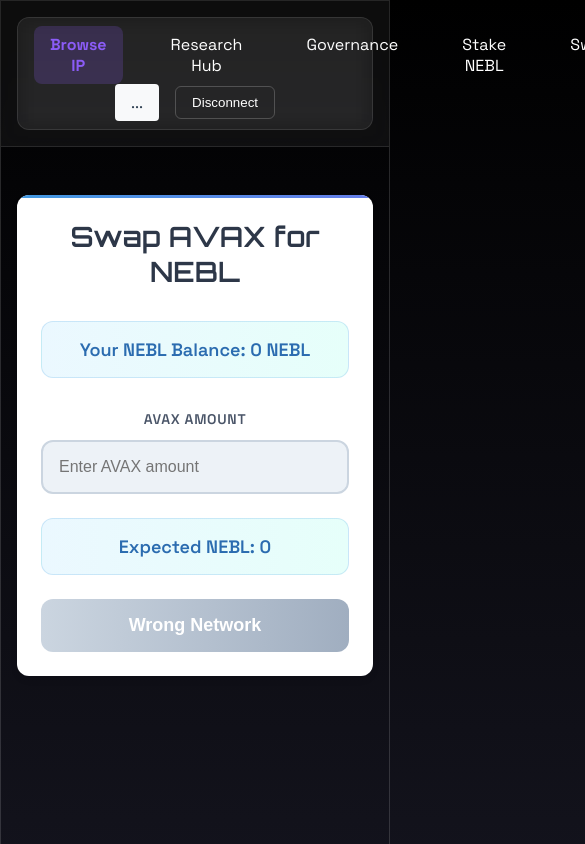
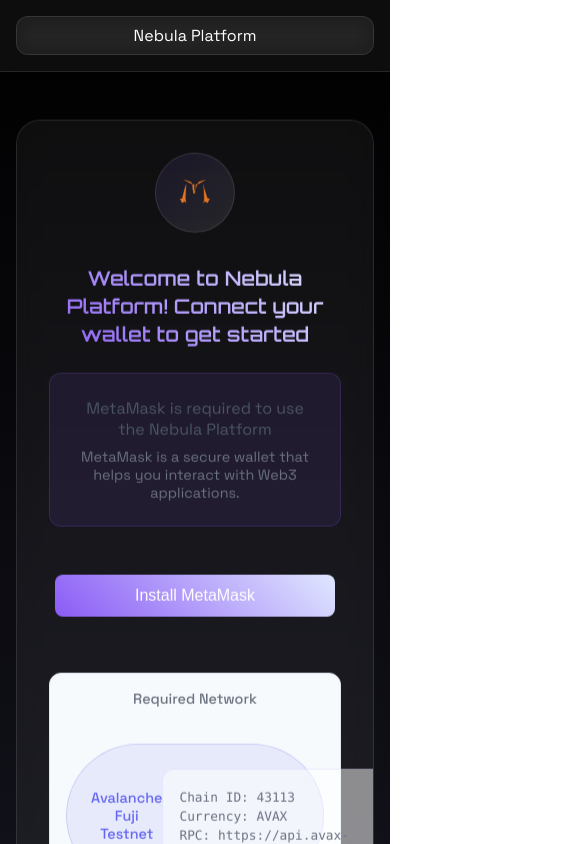
Before and after one commit to agnij-dutta/Nebula-Platform, a React (Create React App) app in the folder frontend/: page /swap in a window 390 px wide. Shown: the top 844 px of the page, 585 px wide, since content can reach past the window. Built offline with nearby package versions, Linux system fonts and the light colour scheme; what ipfs-http-client would draw is missing.

Commit message:
Add network switch prompt and error handling; enhance styles for better UX

```diff
--- a/frontend/src/App.tsx
+++ b/frontend/src/App.tsx
@@ -59,8 +59,8 @@
         }
     }, [switchToFujiTestnet]);
 
-    // Show global wallet prompt if no wallet is connected
-    if (needsWallet) {
+    // Early return if wallet not connected or wrong network
+    if (needsWallet || !account) {
         return (
             <Router>
                 <div className="App wallet-not-connected">
@@ -74,6 +74,39 @@
                             message="Welcome to Nebula Platform! Connect your wallet to get started"
                             onConnect={connectWallet}
                             isLoading={isConnecting}
+                        />
+                    </main>
+                </div>
+            </Router>
+        );
+    }
+
+    // Show network switch prompt if wrong network
+    if (isWrongNetwork) {
+        return (
+            <Router>
+                <div className="App network-switch-required">
+                    <header className="App-header minimal">
+                        <div className="header-content">
+                            <div className="logo">Nebula Platform</div>
+                            <div className="wallet-section">
+                                <div className="wallet-controls">
+                                    <span className="address">
+                                        {account.slice(0, 6)}...{account.slice(-4)}
+                                    </span>
+                                    <button onClick={disconnectWallet} className="disconnect-button">
+                                        Disconnect
+                                    </button>
+                                </div>
+                            </div>
+                        </div>
+                    </header>
+                    <main className="App-content">
+                        <WalletPrompt
+                            message={`Please switch to ${WEB3_CONFIG.NETWORKS.TESTNET.name} to continue`}
+                            onConnect={switchToFujiTestnet}
+                            isNetworkSwitching={isNetworkSwitching || isRetrying}
+                            isLoading={isNetworkSwitching || isRetrying}
                         />
                     </main>
                 </div>
--- a/frontend/src/components/NetworkSwitchOverlay.css
+++ b/frontend/src/components/NetworkSwitchOverlay.css
@@ -181,6 +181,29 @@
     margin: 0;
 }
 
+.network-error-banner {
+    position: fixed;
+    top: 0;
+    left: 0;
+    right: 0;
+    background: rgba(239, 68, 68, 0.95);
+    color: white;
+    padding: 1rem;
+    text-align: center;
+    z-index: 1000;
+    backdrop-filter: blur(4px);
+    animation: slideDown 0.3s ease-out;
+}
+
+.manual-switch-prompt {
+    font-size: 0.875rem;
+    margin-top: 0.5rem;
+    padding: 0.5rem;
+    background: rgba(255, 255, 255, 0.2);
+    border-radius: 4px;
+    display: inline-block;
+}
+
 @keyframes fadeIn {
     from { opacity: 0; }
     to { opacity: 1; }
@@ -212,6 +235,15 @@
     to { transform: translate(-50%, -50%) rotate(360deg); }
 }
 
+@keyframes slideDown {
+    from {
+        transform: translateY(-100%);
+    }
+    to {
+        transform: translateY(0);
+    }
+}
+
 @media (max-width: 640px) {
     .network-switch-content {
         width: 95%;
--- a/frontend/src/components/NetworkValidator.tsx
+++ b/frontend/src/components/NetworkValidator.tsx
@@ -1,10 +1,13 @@
 import React, { useEffect, useState } from 'react';
 import { useWeb3 } from '../web3/hooks/useWeb3';
 import { WEB3_CONFIG } from '../web3/config';
+import './NetworkSwitchOverlay.css';
 
 const NetworkValidator: React.FC = () => {
     const { provider, chainId, error, switchToFujiTestnet } = useWeb3();
     const [isValidating, setIsValidating] = useState(false);
+    const [validationAttempts, setValidationAttempts] = useState(0);
+    const MAX_AUTO_SWITCH_ATTEMPTS = 3;
 
     useEffect(() => {
         const validateNetwork = async () => {
@@ -24,9 +27,15 @@
                     console.warn('Domain not in allowlist:', currentDomain);
                 }
 
-                // Auto switch network if needed
-                if (network.chainId !== WEB3_CONFIG.NETWORKS.TESTNET.chainId) {
-                    await switchToFujiTestnet();
+                // Auto switch network if needed and under max attempts
+                if (network.chainId !== WEB3_CONFIG.NETWORKS.TESTNET.chainId &&
+                    validationAttempts < MAX_AUTO_SWITCH_ATTEMPTS) {
+                    try {
+                        await switchToFujiTestnet();
+                        setValidationAttempts(prev => prev + 1);
+                    } catch (err) {
+                        console.error('Auto network switch failed:', err);
+                    }
                 }
             } catch (err) {
                 console.error('Network validation failed:', err);
@@ -36,12 +45,24 @@
         };
 
         validateNetwork();
-    }, [provider, chainId, switchToFujiTestnet, isValidating]);
+    }, [provider, chainId, switchToFujiTestnet, isValidating, validationAttempts]);
+
+    // Reset validation attempts when network is correct
+    useEffect(() => {
+        if (chainId === WEB3_CONFIG.NETWORKS.TESTNET.chainId) {
+            setValidationAttempts(0);
+        }
+    }, [chainId]);
 
     if (error) {
         return (
             <div className="network-error-banner">
                 {error}
+                {validationAttempts >= MAX_AUTO_SWITCH_ATTEMPTS && (
+                    <div className="manual-switch-prompt">
+                        Please switch to {WEB3_CONFIG.NETWORKS.TESTNET.name} manually in your wallet
+                    </div>
+                )}
             </div>
         );
     }
--- a/frontend/src/components/WalletPrompt.css
+++ b/frontend/src/components/WalletPrompt.css
@@ -59,6 +59,25 @@
     -webkit-text-fill-color: transparent;
 }
 
+.install-prompt {
+    margin: 1.5rem 0;
+    padding: 1.5rem;
+    background: rgba(139, 92, 246, 0.1);
+    border-radius: 12px;
+    border: 1px solid rgba(139, 92, 246, 0.2);
+}
+
+.install-prompt p {
+    margin: 0;
+    color: #4B5563;
+}
+
+.install-prompt .install-description {
+    font-size: 0.9rem;
+    margin-top: 0.5rem;
+    color: #6B7280;
+}
+
 .connect-button {
     background: linear-gradient(45deg, #8B5CF6, #E0E7FF);
     color: white;
@@ -96,27 +115,31 @@
     left: 100%;
 }
 
-.connect-button:hover {
+.connect-button:hover:not(:disabled) {
     transform: translateY(-2px);
     box-shadow: 0 4px 12px var(--glow-shadow);
 }
 
-.connect-button:active {
+.connect-button:active:not(:disabled) {
     transform: translateY(0);
 }
 
-.connect-button.loading {
+.connect-button:disabled {
     background: linear-gradient(45deg, #818cf8, #a78bfa);
     cursor: wait;
-    position: relative;
+    opacity: 0.7;
+}
+
+.connect-button.loading {
+    color: transparent;
 }
 
 .connect-button.loading::after {
     content: '';
     position: absolute;
-    right: 1rem;
+    left: 50%;
     top: 50%;
-    transform: translateY(-50%);
+    transform: translate(-50%, -50%);
     width: 20px;
     height: 20px;
     border: 2px solid rgba(255, 255, 255, 0.3);
@@ -128,13 +151,14 @@
 .network-info {
     margin-top: 2rem;
     padding-top: 1.5rem;
-    border-top: 1px solid #e5e7eb;
+    border-top: 1px solid rgba(139, 92, 246, 0.2);
 }
 
 .network-info .title {
     font-weight: 500;
-    color: #6b7280;
-    margin-bottom: 0.5rem;
+    color: #6B7280;
+    margin-bottom: 0.75rem;
+    font-size: 0.9rem;
 }
 
 .network-name {
@@ -142,11 +166,12 @@
     align-items: center;
     background: rgba(99, 102, 241, 0.1);
     color: #6366f1;
-    padding: 0.35rem 1rem;
+    padding: 0.5rem 1rem;
     border-radius: 9999px;
     font-size: 0.9rem;
     font-weight: 500;
     margin: 0.5rem 0;
+    border: 1px solid rgba(99, 102, 241, 0.2);
 }
 
 .network-name::before {
@@ -160,35 +185,29 @@
 }
 
 .network-details {
-    background: #f9fafb;
+    background: rgba(255, 255, 255, 0.5);
     border-radius: 12px;
     padding: 1rem;
     margin-top: 1rem;
     text-align: left;
+    font-size: 0.8rem;
+    border: 1px solid rgba(99, 102, 241, 0.1);
 }
 
 .network-details div {
-    color: #6b7280;
-    font-size: 0.875rem;
+    color: #6B7280;
     margin: 0.25rem 0;
-    font-family: monospace;
-}
-
-.button-loader {
-    display: none;
+    font-family: ui-monospace, SFMono-Regular, Menlo, Monaco, Consolas, monospace;
 }
 
 .error-message {
     background: rgba(239, 68, 68, 0.1);
-    color: #ef4444;
+    color: #DC2626;
     padding: 1rem;
-    border-radius: 12px;
+    border-radius: 8px;
     margin: 1rem 0;
     font-size: 0.9rem;
-    display: flex;
-    flex-direction: column;
-    gap: 0.75rem;
-    align-items: center;
+    border: 1px solid rgba(239, 68, 68, 0.2);
 }
 
 .install-button {
@@ -228,7 +247,7 @@
 
 @keyframes spin {
     to {
-        transform: rotate(360deg);
+        transform: translate(-50%, -50%) rotate(360deg);
     }
 }
 
@@ -243,7 +262,7 @@
 
 @keyframes float {
     0%, 100% { transform: translateY(0); }
-    50% { transform: translateY(-20px); }
+    50% { transform: translateY(-10px); }
 }
 
 .welcome-text {
@@ -254,3 +273,27 @@
     font-size: 2rem;
     margin-bottom: 1.5rem;
 }
+
+@media (max-width: 640px) {
+    .wallet-prompt {
+        padding: 1rem;
+    }
+
+    .wallet-prompt-content {
+        padding: 2rem;
+    }
+
+    .wallet-icon-wrapper {
+        width: 80px;
+        height: 80px;
+    }
+
+    .wallet-prompt h3 {
+        font-size: 1.25rem;
+    }
+
+    .connect-button {
+        font-size: 1rem;
+        padding: 0.875rem 2rem;
+    }
+}
--- a/frontend/src/components/WalletPrompt.tsx
+++ b/frontend/src/components/WalletPrompt.tsx
@@ -20,15 +20,24 @@
 
     // Combined loading state
     const isInProgress = isLoading || isNetworkSwitching || isConnecting;
+    const isMetaMaskInstalled = typeof window !== 'undefined' && !!window.ethereum?.isMetaMask;
 
-    // Reset connecting state if loading state changes
     useEffect(() => {
         if (!isLoading && !isNetworkSwitching && isConnecting) {
             setIsConnecting(false);
         }
     }, [isLoading, isNetworkSwitching, isConnecting]);
 
+    const openMetaMaskInstall = () => {
+        window.open('https://metamask.io/download.html', '_blank');
+    };
+
     const handleConnect = useCallback(async () => {
+        if (!isMetaMaskInstalled) {
+            openMetaMaskInstall();
+            return;
+        }
+
         if (isInProgress) {
             return;
         }
@@ -37,30 +46,26 @@
         setIsConnecting(true);
 
         try {
-            if (!window.ethereum?.isMetaMask) {
-                throw new Error('MetaMask is not installed');
-            }
-
             await onConnect();
         } catch (err: any) {
             console.error('Connection error:', err);
 
             if (err.message?.includes('already pending') || err.message?.includes('already in progress')) {
                 setError('Please check MetaMask for pending connection requests');
-                // Keep the connecting state while there's a pending request
                 return;
+            } else if (err.message?.includes('rejected')) {
+                setError('Connection rejected. Please try again.');
             } else {
                 setError(err.message || 'Failed to connect wallet. Please try again.');
             }
         } finally {
-            // Only reset connecting state if there's no pending request error
             if (!error?.includes('already pending') && !error?.includes('already in progress')) {
                 setIsConnecting(false);
             }
         }
-    }, [isInProgress, onConnect, error]);
+    }, [isInProgress, onConnect, error, isMetaMaskInstalled]);
 
-    // Add effect to reset error state
+    // Reset error after 5 seconds for pending requests
     useEffect(() => {
         let errorTimeout: NodeJS.Timeout;
         if (error && (error.includes('already pending') || error.includes('already in progress'))) {
@@ -76,12 +81,6 @@
         };
     }, [error]);
 
-    const openMetaMaskInstall = () => {
-        window.open('https://metamask.io/download.html', '_blank');
-    };
-
-    const isMetaMaskInstalled = typeof window !== 'undefined' && !!window.ethereum?.isMetaMask;
-
     return (
         <div className="wallet-prompt">
             <div className="wallet-prompt-content">
@@ -95,21 +94,25 @@
 
                 <h3>{message}</h3>
 
+                {!isMetaMaskInstalled && (
+                    <div className="install-prompt">
+                        <p>MetaMask is required to use the Nebula Platform</p>
+                        <p className="install-description">
+                            MetaMask is a secure wallet that helps you interact with Web3 applications.
+                        </p>
+                    </div>
+                )}
+
                 {error && (
                     <div className="error-message">
                         {error}
-                        {!isMetaMaskInstalled && (
-                            <button onClick={openMetaMaskInstall} className="install-button">
-                                Install MetaMask
-                            </button>
-                        )}
                     </div>
                 )}
 
                 <button
                     onClick={handleConnect}
                     className={`connect-button ${isInProgress ? 'loading' : ''}`}
-                    disabled={isInProgress || !isMetaMaskInstalled}
+                    disabled={isInProgress}
                 >
                     {isNetworkSwitching
                         ? 'Switching Network...'
@@ -122,7 +125,14 @@
 
                 <div className="network-info">
                     <div className="title">Required Network</div>
-                    <div className="network-name">{WEB3_CONFIG.NETWORKS.TESTNET.name}</div>
+                    <div className="network-name">
+                        {WEB3_CONFIG.NETWORKS.TESTNET.name}
+                        <div className="network-details">
+                            <div>Chain ID: {WEB3_CONFIG.NETWORKS.TESTNET.chainId}</div>
+                            <div>Currency: {WEB3_CONFIG.NETWORKS.TESTNET.nativeCurrency.symbol}</div>
+                            <div>RPC: {WEB3_CONFIG.NETWORKS.TESTNET.rpcUrl[0]}</div>
+                        </div>
+                    </div>
                 </div>
             </div>
         </div>
```
